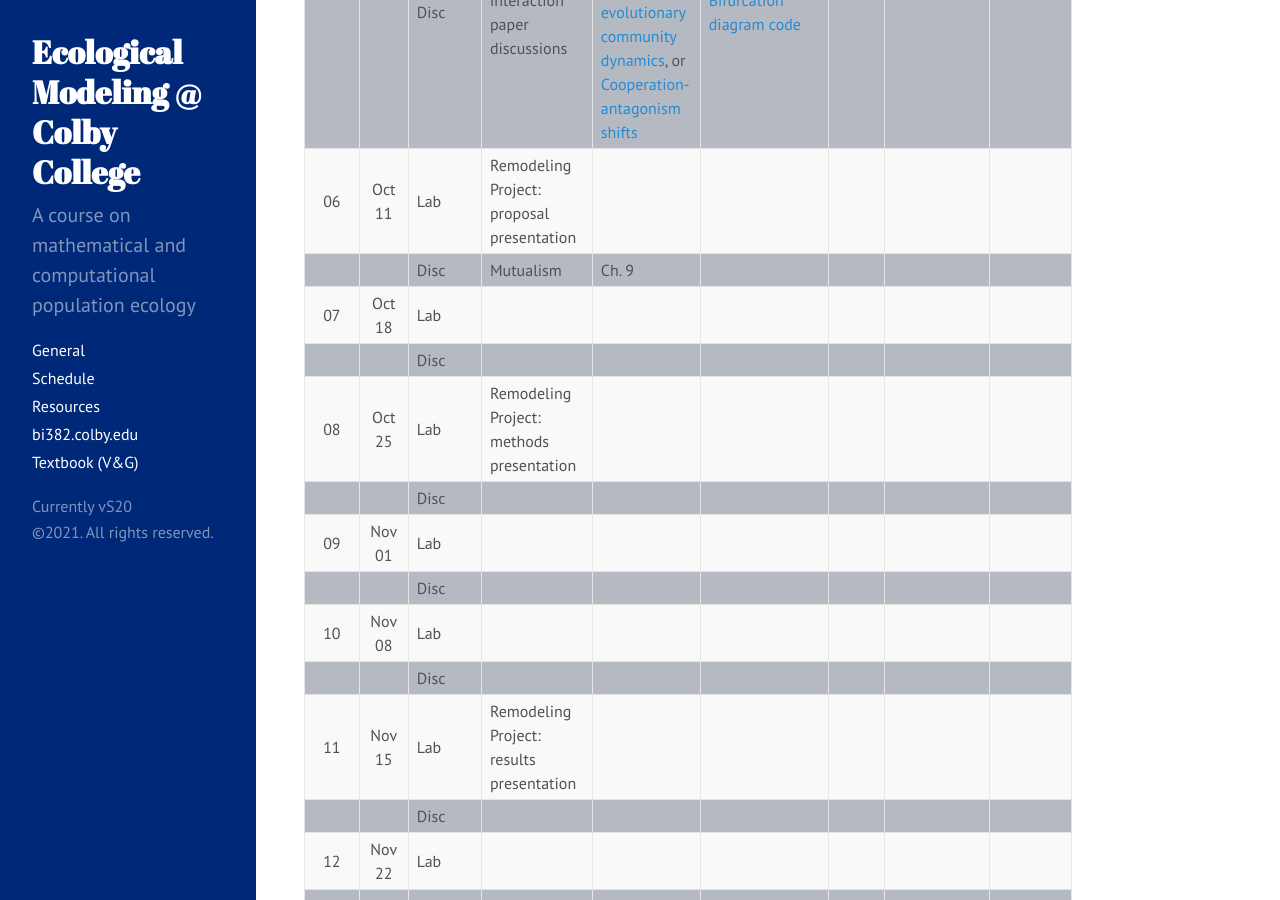
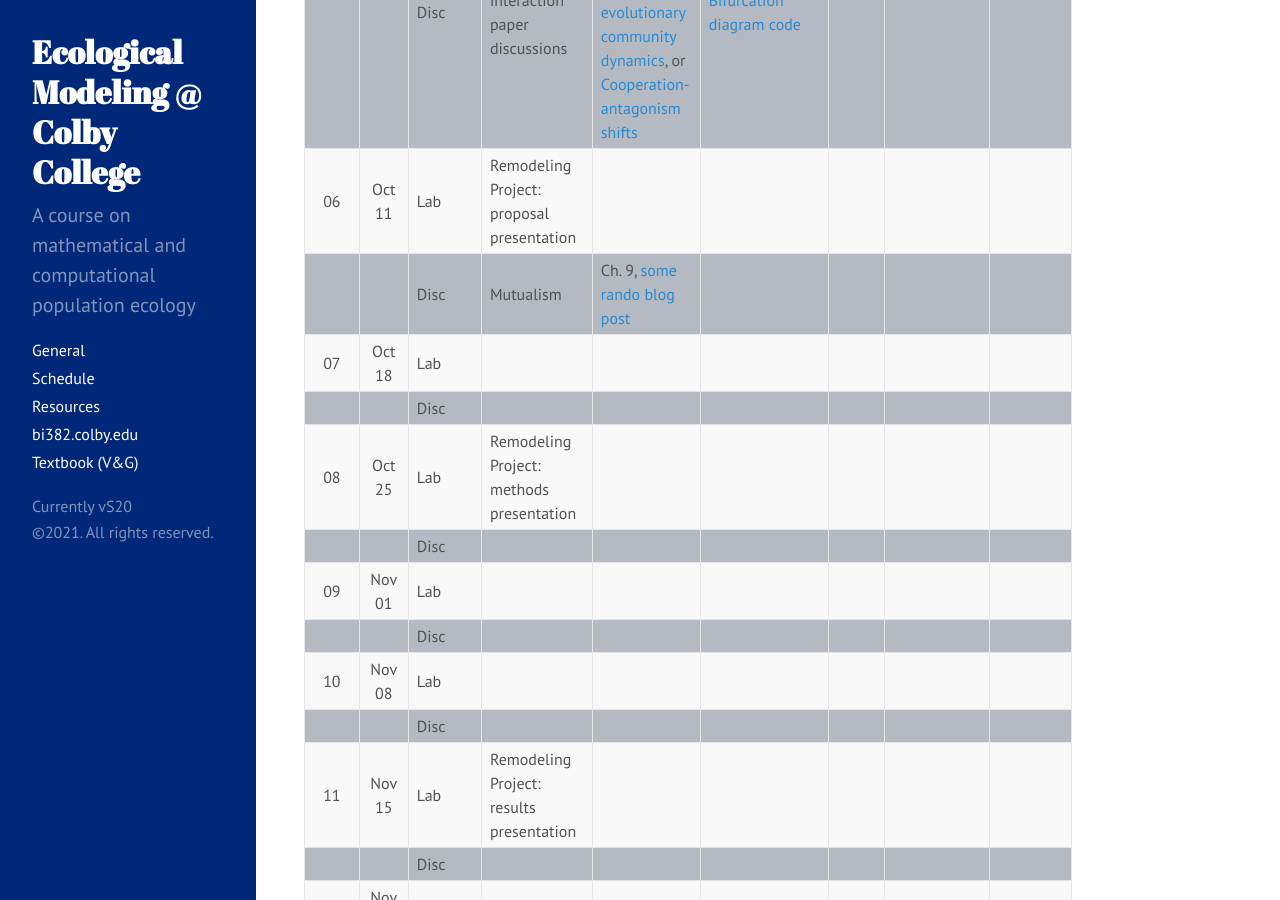
Before and after one commit to ColbyEcology/colbyecology.github.io, a Jekyll site: the page built from Schedule.md, in a window 1280 px wide and 900 px high, scrolled down 1161 px. Built offline with Jekyll 4.4.1, drawn with Linux system fonts in a browser that asks for light colours.

Commit message:
mut reading blog

```diff
--- a/Schedule.md
+++ b/Schedule.md
@@ -40,7 +40,7 @@
 | 05   | Oct 04 |   Lab   | Two-species population models                                           |                                                                                                                                                                                                                                                                                                           | [Two-species models code](../Presentations/Labs/Lab04_2sppIntCode.html)                |                                                                                         | [Remodeling Project: literature search](../Assignments/RemodelingProject/RemodelingPrject_ProposalPres.html)                                                           |                                                   |
 |      |        |  Disc   | Species interaction paper discussions                                   | Choose 1: [Probabilistic species interactions](https://www.sciencedirect.com/science/article/pii/S0169534719303568), [Eco-evolutionary community dynamics](https://www.nature.com/articles/s41467-021-24977-x), or [Cooperation-antagonism shifts](https://onlinelibrary.wiley.com/doi/10.1111/oik.08201) | [Bifurcation diagram code](../Presentations/Discussions/Wk05_BifurcationDiagrams.html) |                                                                                         |                                                                                                                                                                        |                                                   |
 | 06   | Oct 11 |   Lab   | Remodeling Project: proposal presentation                               |                                                                                                                                                                                                                                                                                                           |                                                                                        |                                                                                         |                                                                                                                                                                        |                                                   |
-|      |        |  Disc   | Mutualism                                                               | Ch. 9                                                                                                                                                                                                                                                                                                     |                                                                                        |                                                                                         |                                                                                                                                                                        |                                                   |
+|      |        |  Disc   | Mutualism                                                               | Ch. 9, [some rando blog post](https://dynamicecology.wordpress.com/2020/08/20/passing-the-mutualism-buck-why-have-theoretical-textbooks-largely-ignored-mutualism/)                                                                                                                                       |                                                                                        |                                                                                         |                                                                                                                                                                        |                                                   |
 | 07   | Oct 18 |   Lab   |                                                                         |                                                                                                                                                                                                                                                                                                           |                                                                                        |                                                                                         |                                                                                                                                                                        |                                                   |
 |      |        |  Disc   |                                                                         |                                                                                                                                                                                                                                                                                                           |                                                                                        |                                                                                         |                                                                                                                                                                        |                                                   |
 | 08   | Oct 25 |   Lab   | Remodeling Project: methods presentation                                |                                                                                                                                                                                                                                                                                                           |                                                                                        |                                                                                         |                                                                                                                                                                        |                                                   |
```
